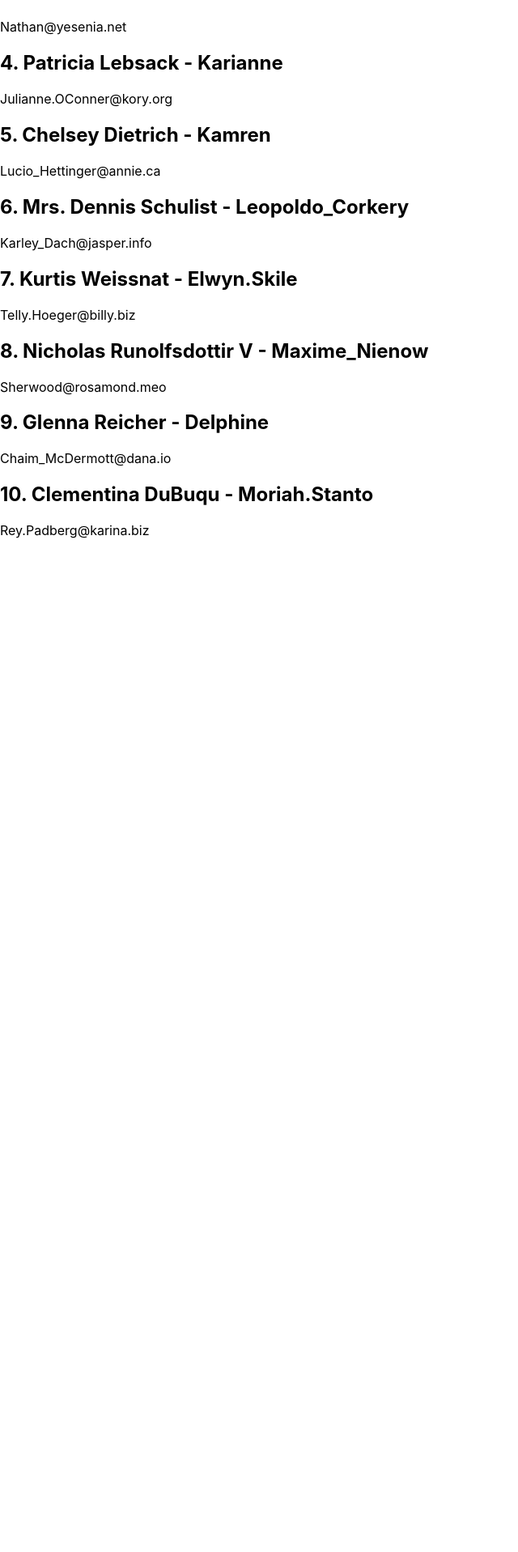
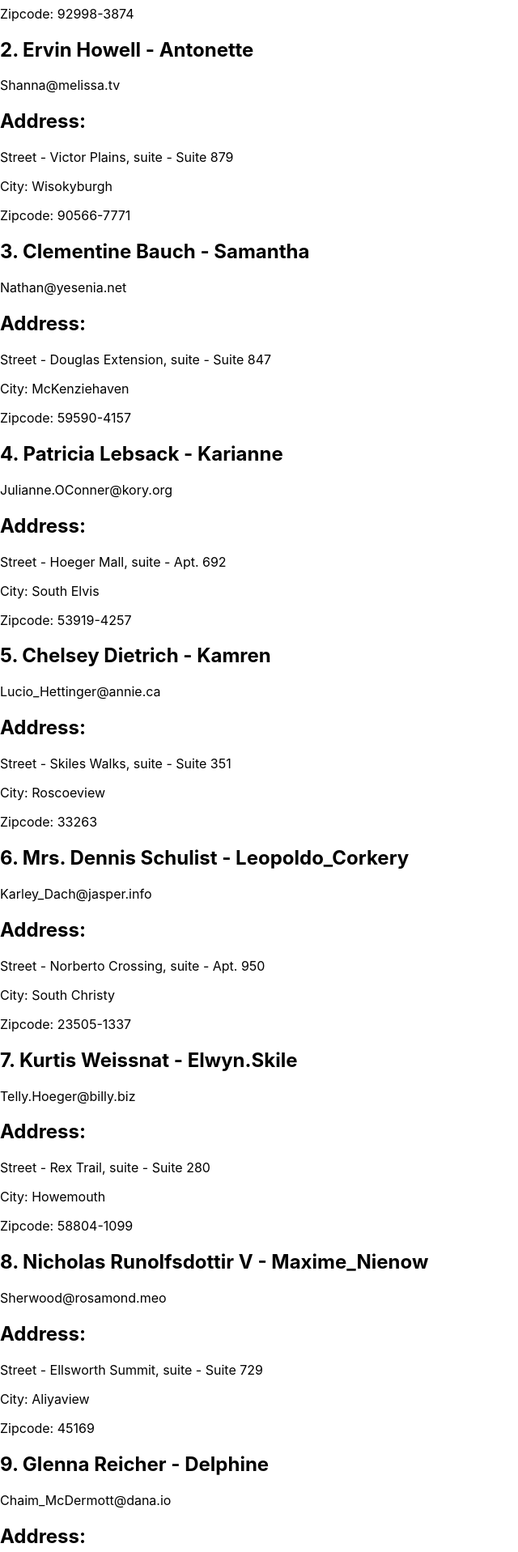
Before and after one commit to feden2906/react-practice-1, a React (Create React App) app: page / in a window 1280 px wide. Shown: the part 223-2140 px from the top of the page at 81% size, without its empty margins (0-640 px from the left). Before the commit the page ends 904 px from the top, so only its background shows below. Built offline with nearby package versions, Linux system fonts and the light colour scheme.

Commit message:
Some changes

```diff
--- a/src/App.js
+++ b/src/App.js
@@ -1,18 +1,39 @@
 import './App.css'
 import User from "./components/users/User";
+import Address from "./components/users/Address";
 export default function App() {
   return (
     <div>
       <User id={'1'} name={'Leanne Graham'} username={'Bret'} email={'Sincere@april.biz'}/>
-      <User id={'2'} name={'Ervin Howell'} username={'Antonette'} email={'Shanna@melissa.tv'}/>
+        <Address street={'Kulas Light'} suite={'Apt. 556'} city ={'Gwenborough'} zipcode={'92998-3874'}/>
+
+        <User id={'2'} name={'Ervin Howell'} username={'Antonette'} email={'Shanna@melissa.tv'}/>
+        <Address street={'Victor Plains'} suite={'Suite 879'} city={'Wisokyburgh'} zipcode={'90566-7771'} />
+
       <User id={'3'} name={'Clementine Bauch'} username={'Samantha'} email={'Nathan@yesenia.net'}/>
+      <Address street={'Douglas Extension'} suite={'Suite 847'} city={'McKenziehaven'} zipcode={'59590-4157'} />
+
       <User id={'4'} name={'Patricia Lebsack'} username={'Karianne'} email={'Julianne.OConner@kory.org'}/>
+      <Address street={'Hoeger Mall'} suite={'Apt. 692'} city={'South Elvis'} zipcode={'53919-4257'} />
+
       <User id={'5'} name={'Chelsey Dietrich'} username={'Kamren'} email={'Lucio_Hettinger@annie.ca'}/>
+      <Address street={'Skiles Walks'} suite={'Suite 351'} city={'Roscoeview'} zipcode={'33263'} />
+
       <User id={'6'} name={'Mrs. Dennis Schulist'} username={'Leopoldo_Corkery'} email={'Karley_Dach@jasper.info'}/>
+      <Address street={'Norberto Crossing'} suite={'Apt. 950'} city={'South Christy'} zipcode={'23505-1337'} />
+
       <User id={'7'} name={'Kurtis Weissnat'} username={'Elwyn.Skile'} email={'Telly.Hoeger@billy.biz'}/>
+      <Address street={'Rex Trail'} suite={'Suite 280'} city={'Howemouth'} zipcode={'58804-1099'} />
+
       <User id={'8'} name={'Nicholas Runolfsdottir V'} username={'Maxime_Nienow'} email={'Sherwood@rosamond.meo'}/>
+      <Address street={'Ellsworth Summit'} suite={'Suite 729'} city={'Aliyaview'} zipcode={'45169'} />
+
       <User id={'9'} name={'Glenna Reicher'} username={'Delphine'} email={'Chaim_McDermott@dana.io'}/>
+      <Address street={'Dayna Park'} suite={'Suite 449'} city={'Bartholomebury'} zipcode={'76495-3109'} />
+
       <User id={'10'} name={'Clementina DuBuqu'} username={'Moriah.Stanto'} email={'Rey.Padberg@karina.biz'}/>
+      <Address street={'Kattie Turnpike'} suite={'Suite 198'} city={'Lebsackbury'} zipcode={'31428-2261'} />
+
     </div>
   );
 }
--- /dev/null
+++ b/src/components/users/Address.js
@@ -0,0 +1,11 @@
+export default function Address({street, suite, city, zipcode}) {
+  return (
+    <div>
+      <h2>Address:</h2>
+    <p>Street - {street}, suite - {suite}</p>
+      <p>City: {city}</p>
+      <p>Zipcode: {zipcode}</p>
+
+    </div>
+  );
+}
```
